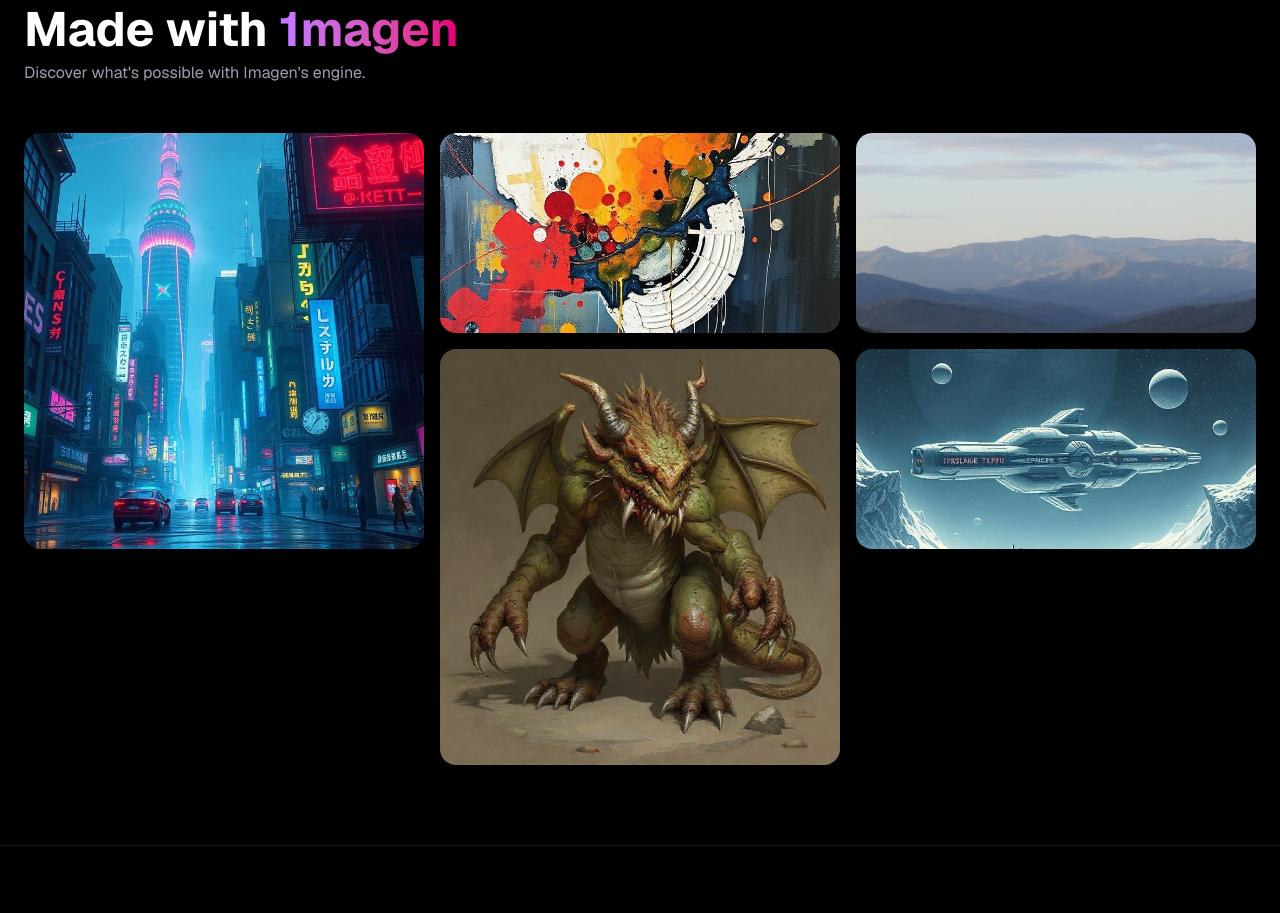
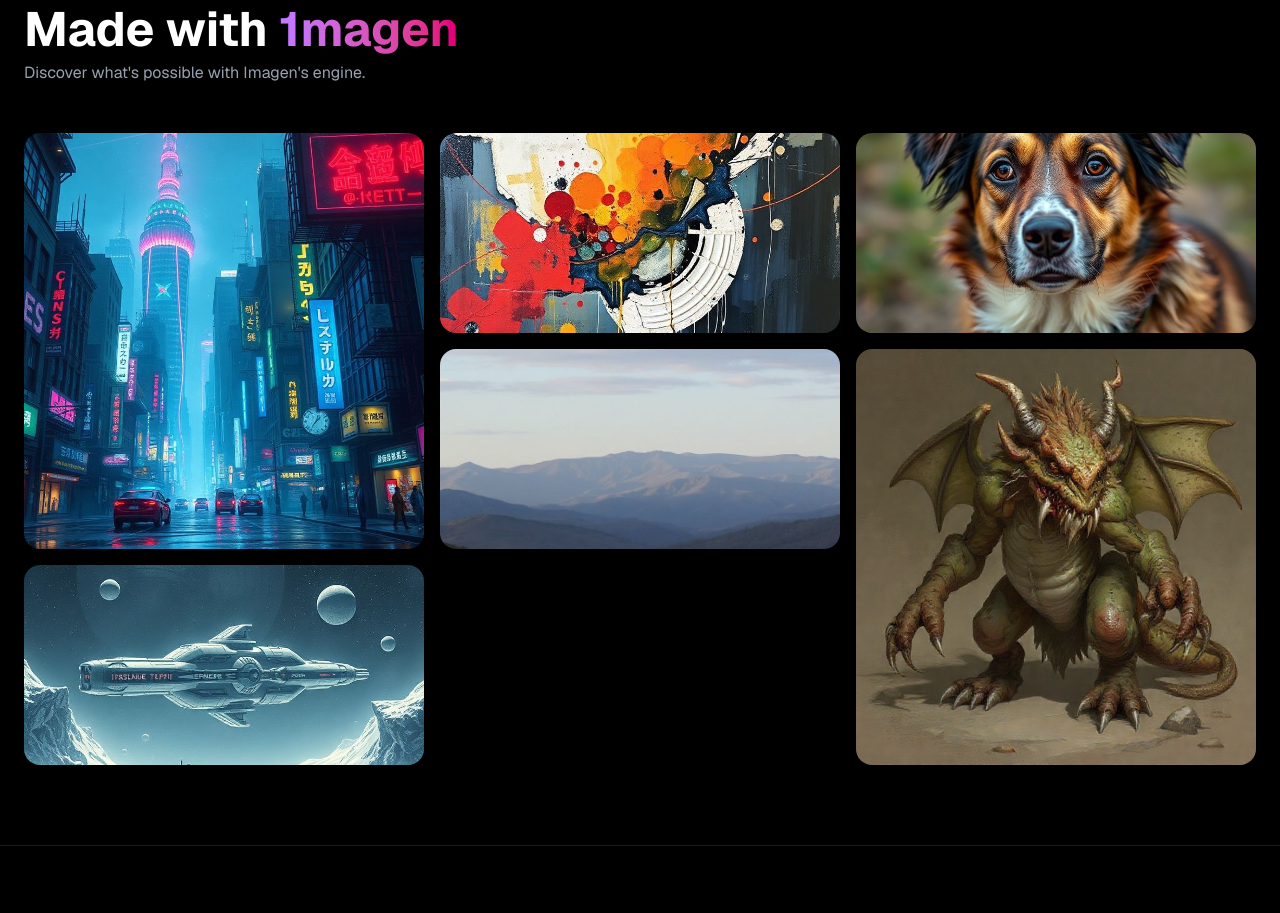
Before and after one commit to melvsalonga/1magen-app, a Next.js app: page / in a window 1280 px wide. Shown: the part 2660-3573 px from the top of the page. Built offline with nearby package versions, Linux system fonts and the light colour scheme.

Commit message:
refactor: add portrait image to Gallery component for enhanced visual variety

```diff
--- a/src/components/landing/Gallery.tsx
+++ b/src/components/landing/Gallery.tsx
@@ -14,7 +14,11 @@ const galleryImages = [
     alt: "Abstract Art",
     span: "row-span-1"
   },
-
+  {
+    src: "/Portrait.png",
+    alt: "Portrait",
+    span: "row-span-1"
+  },
   {
     src: "/Landscape.png",
     alt: "Landscape",
```
